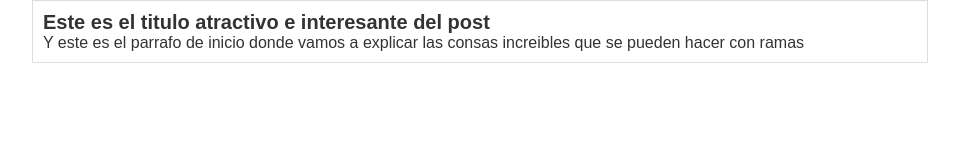
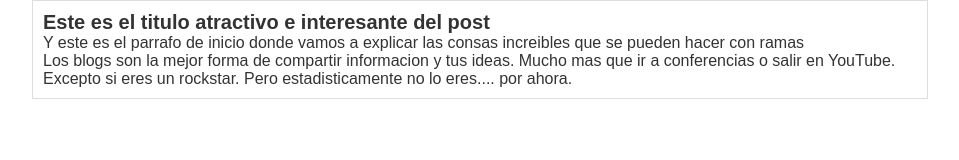
Before and after one commit to mariiacch/hyperblog-1, a plain HTML site: page index.html in a window 1280 px wide. Shown: the whole page, without its empty margins (160-1119 px from the left). Drawn offline with Linux system fonts and the light colour scheme.

Commit message:
Agregado el contenido adicional del blog

```diff
--- a/index.html
+++ b/index.html
@@ -11,6 +11,7 @@
         <div id="post">
             <h1>Este es el titulo atractivo e interesante del post</h1>
             <p>Y este es el parrafo de inicio donde vamos a explicar las consas increibles que se pueden hacer con ramas</p>
+            <p>Los blogs son la mejor forma de compartir informacion y tus ideas. Mucho mas que ir a conferencias o salir en YouTube. Excepto si eres un rockstar. Pero estadisticamente no lo eres.... por ahora.</p>
         </div>
     </div>
 </body>
```
